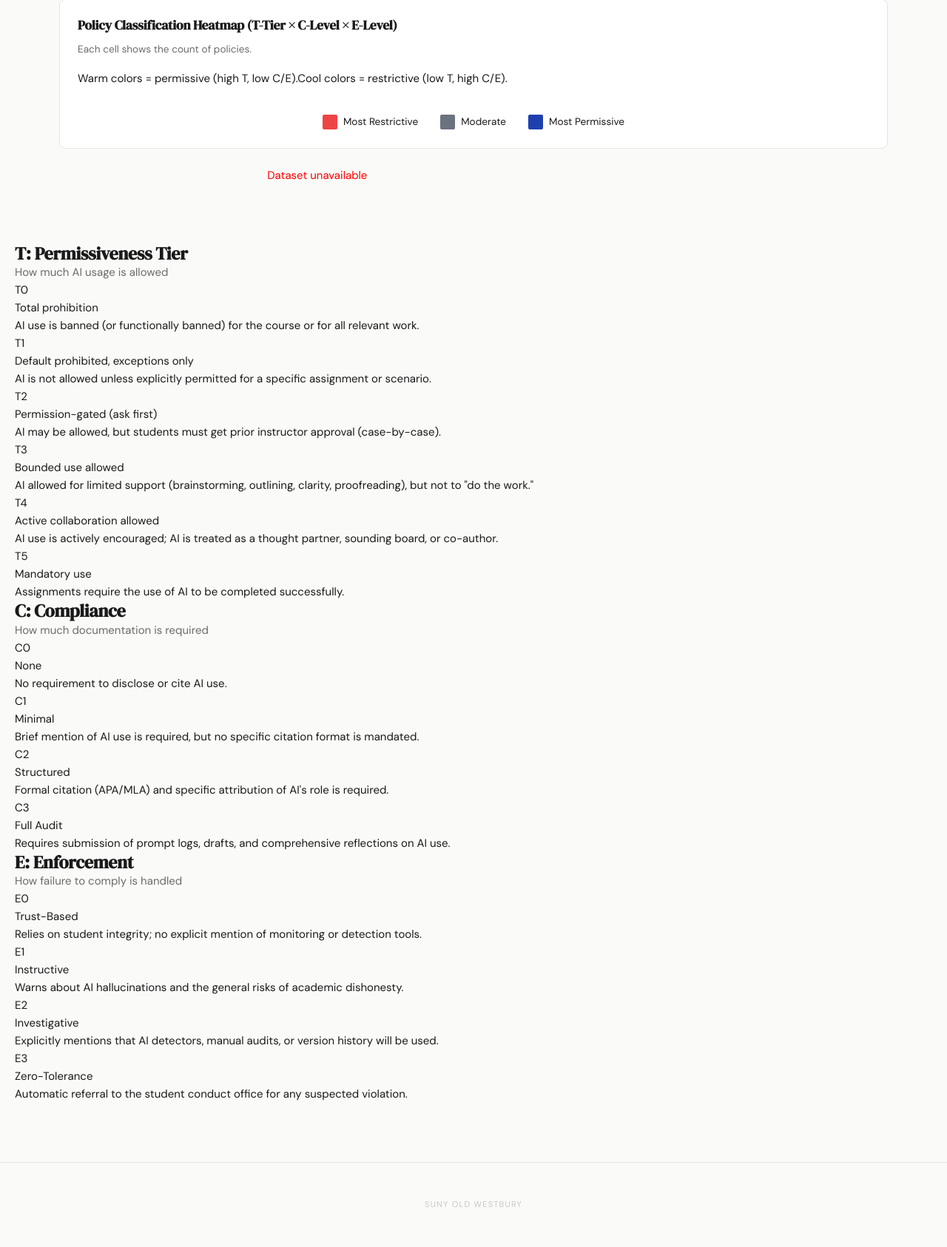
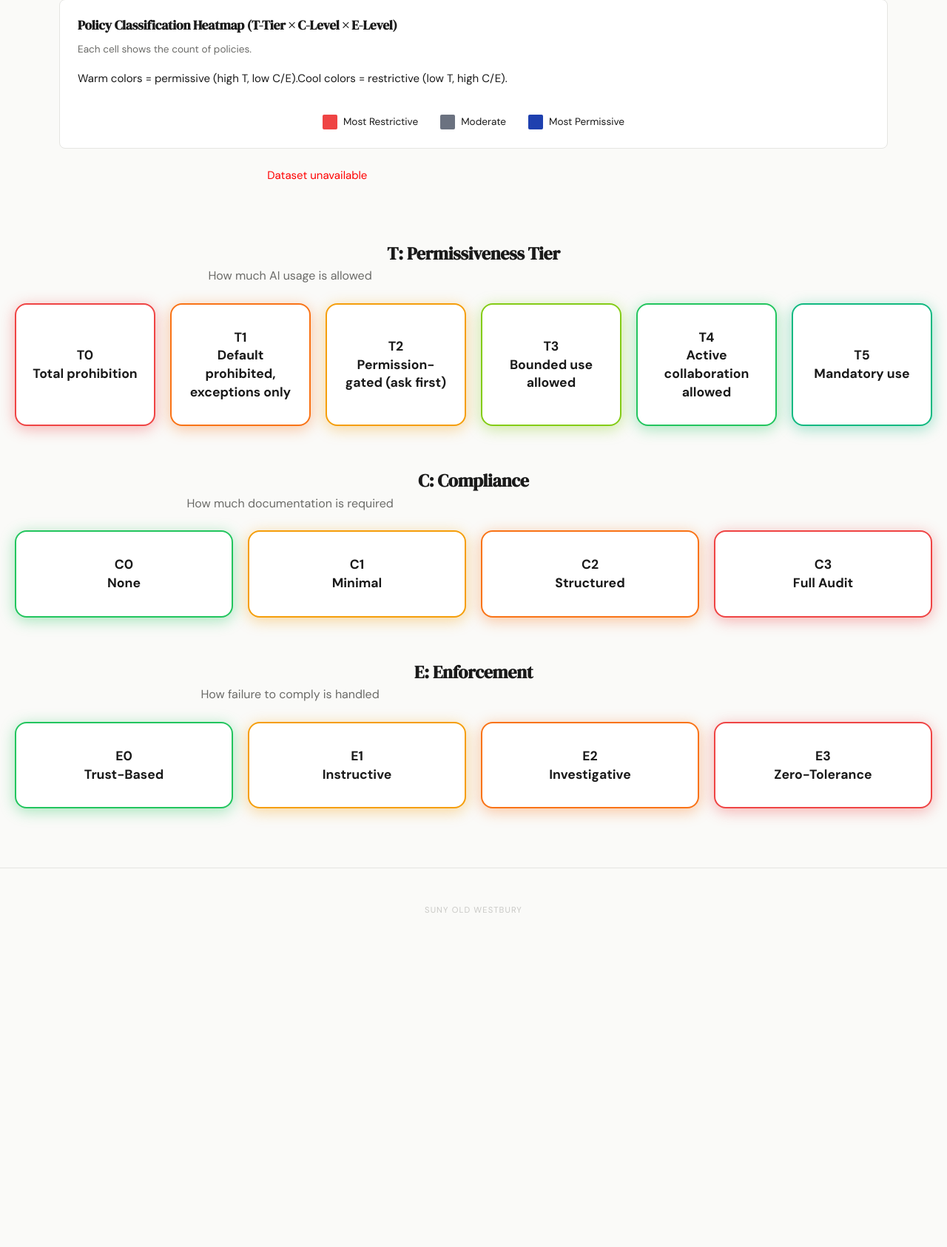
Before and after one commit to aninuona/syllabus-decoder, a Flask app: page / in a window 1280 px wide. Shown: the part 973-2659 px from the top of the page at 74% size. After the commit the page ends 2207 px from the top, so only its background shows below. Run offline with Flask 3, Linux system fonts and the light colour scheme.

Commit message:
Update style.css

```diff
--- a/static/style.css
+++ b/static/style.css
@@ -1352,3 +1352,94 @@ footer {
     color: var(--ink-3);
     margin: 0;
 }
+
+/* --- POLICY GUIDE GLOW CARDS --- */
+.guide-row-header {
+    text-align: center;
+    margin: 60px 0 24px;
+}
+
+.guide-row-header h3 {
+    font-size: 1.5rem;
+    font-weight: 700;
+    color: var(--ink);
+    margin-bottom: 4px;
+}
+
+.guide-row-header p {
+    font-size: 1rem;
+    color: var(--ink-3);
+    margin: 0;
+}
+
+/* Row Layouts */
+.glow-card-row {
+    display: grid;
+    gap: 20px;
+    cursor: pointer;
+    margin-bottom: 20px;
+    width: 100%;
+}
+
+/* Force 6 columns for T, 4 columns for C and E on Desktop */
+@media (min-width: 1024px) {
+    .glow-card-row.row-6 { grid-template-columns: repeat(6, 1fr); }
+    .glow-card-row.row-4 { grid-template-columns: repeat(4, 1fr); }
+}
+
+/* The Glow Card itself */
+.glow-card {
+    background: var(--surface);
+    /* Creates the colored outline based on inline variables */
+    border: 2px solid var(--border-color);
+    border-radius: 16px; /* Matches Nav Cards */
+    padding: 32px 20px;
+    text-align: center;
+    display: flex;
+    flex-direction: column;
+    align-items: center;
+    justify-content: center;
+    /* glowy aura */
+    box-shadow: 0 4px 20px var(--glow-color);
+    transition: all 0.3s cubic-bezier(0.4, 0, 0.2, 1);
+    overflow: hidden;
+}
+
+.glow-card:hover {
+    transform: translateY(-4px);
+    /* Glow intensifies on hover */
+    box-shadow: 0 8px 30px var(--glow-color);
+}
+
+/* Card Default State (Name \n Title) */
+.glow-card__title {
+    font-size: 1.1rem;
+    font-weight: 700;
+    color: var(--ink);
+    line-height: 1.4;
+    transition: margin 0.3s ease;
+}
+
+/* Card Expanded State ( Definition) */
+.glow-card__content {
+    max-height: 0;
+    opacity: 0;
+    font-size: 0.85rem;
+    line-height: 1.6;
+    color: var(--ink-2);
+    transition: all 0.4s ease;
+}
+
+/* When the row is clicked, expand the content inside every card in that row */
+.glow-card-row.is-expanded .glow-card__content {
+    max-height: 400px; /* Gives enough room for the text to open */
+    opacity: 1;
+    margin-top: 16px;
+    padding-top: 16px;
+    border-top: 1px solid var(--border);
+}
+
+/* Mobile Stack */
+@media (max-width: 1023px) {
+    .glow-card-row { grid-template-columns: repeat(auto-fit, minmax(200px, 1fr)); }
+}
```
